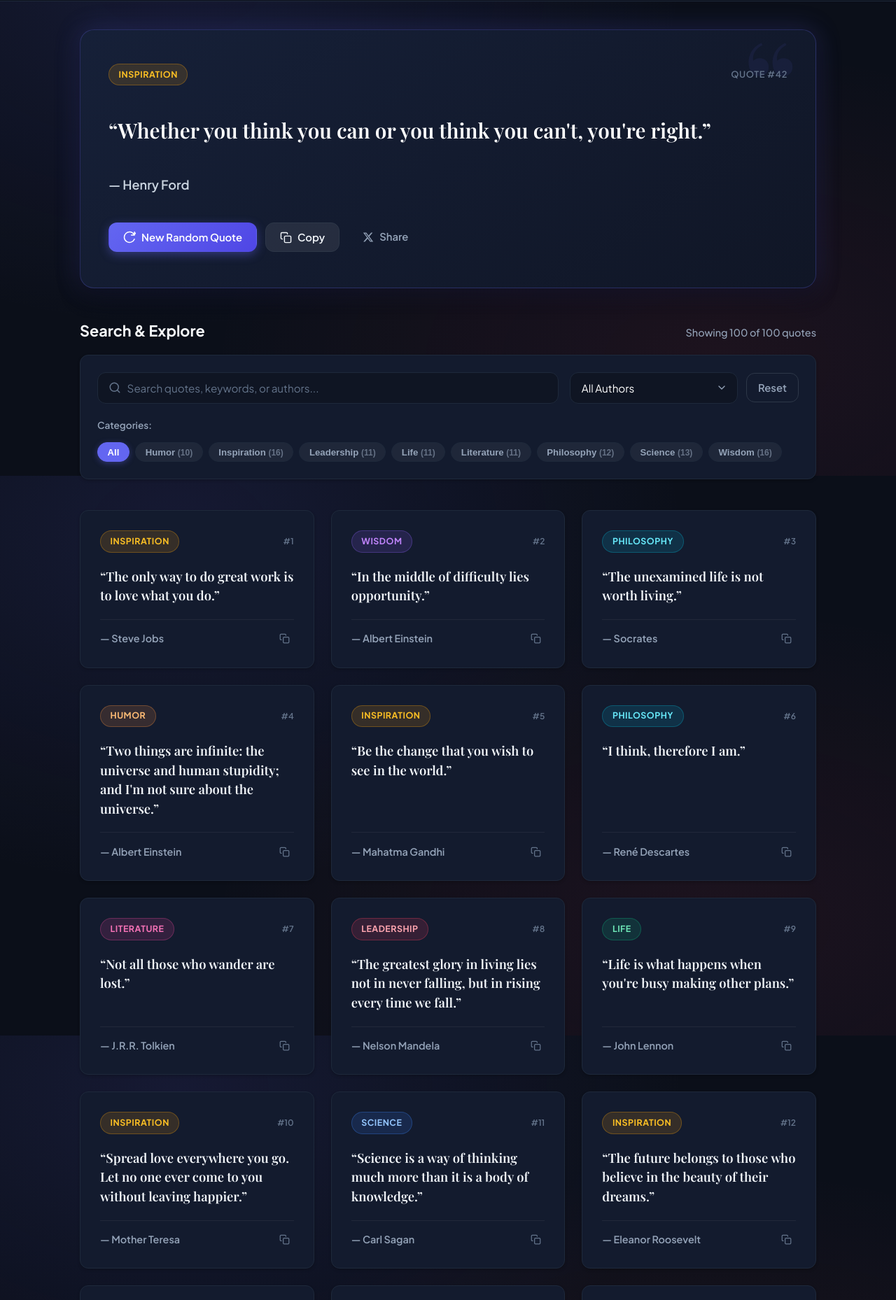
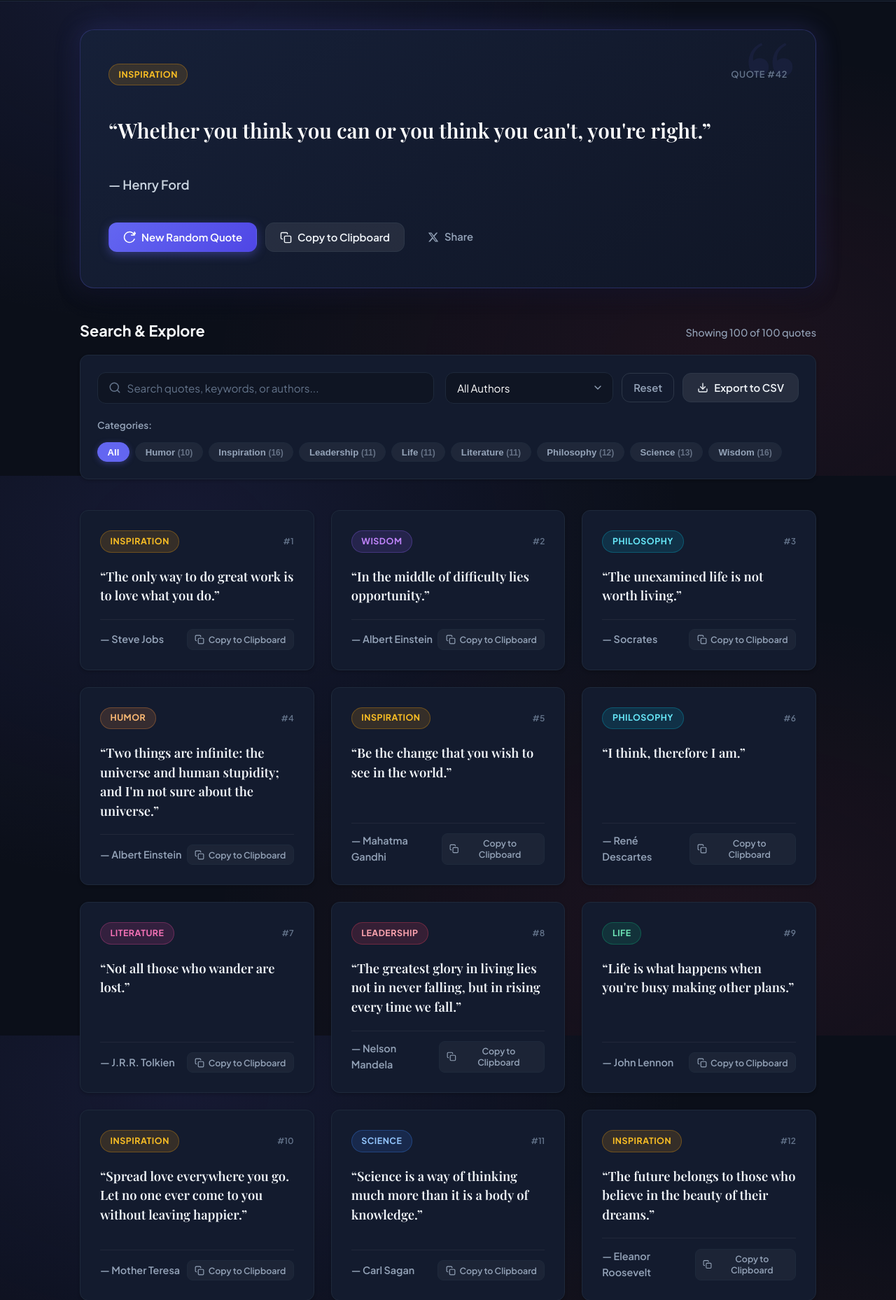
Before and after one commit to sayedahmadnawid/Google-Antigravity-famous-quotes, a Flask app: page / in a window 1280 px wide. Shown: the part 120-1978 px from the top of the page at 70% size. Run offline with Flask 3, Linux system fonts and the light colour scheme; some web fonts are replaced.

Commit message:
Add Copy to Clipboard and Export to CSV features

```diff
--- a/app.py
+++ b/app.py
@@ -1,7 +1,9 @@
+import csv
+import io
 import json
 import os
 import random
-from flask import Flask, jsonify, render_template, request
+from flask import Flask, Response, jsonify, render_template, request
 
 app = Flask(__name__)
 
@@ -82,6 +84,34 @@ def get_random_quote():
     return jsonify(random.choice(pool))
 
 
+@app.route("/api/quotes/export", methods=["GET"])
+def export_quotes_csv():
+    """Export quotes matching optional query filters as a CSV file."""
+    author = request.args.get("author")
+    category = request.args.get("category")
+    search_term = request.args.get("q")
+
+    matched = filter_quotes(author=author, category=category, search_term=search_term)
+
+    output = io.StringIO()
+    writer = csv.writer(output)
+    writer.writerow(["ID", "Quote", "Author", "Category"])
+    for q in matched:
+        writer.writerow([
+            q.get("id", ""),
+            q.get("quote", ""),
+            q.get("author", ""),
+            q.get("category", ""),
+        ])
+
+    return Response(
+        output.getvalue(),
+        mimetype="text/csv",
+        headers={"Content-Disposition": "attachment; filename=famous_quotes.csv"},
+    )
+
+
+
 @app.route("/api/categories", methods=["GET"])
 def get_categories():
     """Return list of distinct categories and their quote counts."""
--- a/static/css/style.css
+++ b/static/css/style.css
@@ -563,14 +563,18 @@ body {
 }
 
 .btn-card-action {
-  background: transparent;
-  border: none;
-  color: var(--color-text-subtle);
+  background: rgba(255, 255, 255, 0.04);
+  border: 1px solid var(--color-surface-border);
+  color: var(--color-text-muted);
   cursor: pointer;
-  padding: 0.35rem;
+  padding: 0.35rem 0.65rem;
   border-radius: var(--radius-sm);
+  font-family: var(--font-sans);
+  font-size: 0.775rem;
+  font-weight: 600;
+  gap: 0.35rem;
   transition: all var(--transition-fast);
-  display: flex;
+  display: inline-flex;
   align-items: center;
   justify-content: center;
 }
@@ -578,6 +582,14 @@ body {
 .btn-card-action:hover {
   color: #ffffff;
   background: rgba(255, 255, 255, 0.1);
+  border-color: var(--color-surface-border-subtle);
+}
+
+.btn-card-action.copied,
+.btn.copied {
+  color: #6ee7b7;
+  border-color: rgba(16, 185, 129, 0.45);
+  background: rgba(16, 185, 129, 0.15);
 }
 
 /* Empty State */
--- a/static/js/app.js
+++ b/static/js/app.js
@@ -9,6 +9,7 @@
   // Application State
   const state = {
     currentFeaturedQuote: null,
+    displayedQuotes: [],
     activeCategory: '',
     activeAuthor: '',
     searchQuery: '',
@@ -33,6 +34,7 @@
     btnClearSearch: document.getElementById('btnClearSearch'),
     authorSelect: document.getElementById('authorSelect'),
     btnResetFilters: document.getElementById('btnResetFilters'),
+    btnExportCsv: document.getElementById('btnExportCsv'),
     categoryPills: document.getElementById('categoryPills'),
     resultsCount: document.getElementById('resultsCount'),
 
@@ -109,7 +111,7 @@
   /**
    * Copy Text to Clipboard
    */
-  async function copyText(text) {
+  async function copyText(text, triggerBtn = null) {
     try {
       if (navigator.clipboard && navigator.clipboard.writeText) {
         await navigator.clipboard.writeText(text);
@@ -125,10 +127,59 @@
         document.body.removeChild(textarea);
       }
       showToast('Copied to clipboard!');
+
+      if (triggerBtn) {
+        const labelEl = triggerBtn.querySelector('span');
+        const originalText = labelEl ? labelEl.textContent : '';
+        triggerBtn.classList.add('copied');
+        if (labelEl) labelEl.textContent = 'Copied!';
+        setTimeout(() => {
+          triggerBtn.classList.remove('copied');
+          if (labelEl) labelEl.textContent = originalText;
+        }, 1500);
+      }
     } catch (err) {
       console.error('Clipboard copy failed:', err);
       showToast('Could not copy to clipboard');
     }
+  }
+
+  /**
+   * Export Displayed Quotes to CSV
+   */
+  function exportQuotesToCSV() {
+    const quotes = state.displayedQuotes || [];
+    if (quotes.length === 0) {
+      showToast('No quotes available to export');
+      return;
+    }
+
+    const escapeCsvField = (value) => {
+      const str = value == null ? '' : String(value);
+      return `"${str.replace(/"/g, '""')}"`;
+    };
+
+    const headers = ['ID', 'Quote', 'Author', 'Category'];
+    const rows = quotes.map(q => [
+      escapeCsvField(q.id),
+      escapeCsvField(q.quote),
+      escapeCsvField(q.author),
+      escapeCsvField(q.category)
+    ].join(','));
+
+    const csvContent = [headers.join(','), ...rows].join('\r\n');
+    const blob = new Blob([csvContent], { type: 'text/csv;charset=utf-8;' });
+    const url = URL.createObjectURL(blob);
+
+    const link = document.createElement('a');
+    link.href = url;
+    link.setAttribute('download', 'famous_quotes.csv');
+    document.body.appendChild(link);
+    link.click();
+    document.body.removeChild(link);
+    URL.revokeObjectURL(url);
+
+    showToast(`Exported ${quotes.length} quote${quotes.length === 1 ? '' : 's'} to CSV!`);
   }
 
   /**
@@ -211,6 +262,7 @@
    */
   function renderQuotesGrid(quotes) {
     DOM.quotesGrid.innerHTML = '';
+    state.displayedQuotes = quotes || [];
 
     if (!quotes || quotes.length === 0) {
       DOM.emptyState.hidden = false;
@@ -240,8 +292,9 @@
         <div class="quote-card-footer">
           <cite class="quote-card-author">— ${escapeHTML(q.author)}</cite>
           <div class="quote-card-actions">
-            <button type="button" class="btn-card-action btn-copy-card" title="Copy quote" aria-label="Copy quote">
-              <svg width="15" height="15" viewBox="0 0 24 24" fill="none" stroke="currentColor" stroke-width="2" stroke-linecap="round" stroke-linejoin="round" aria-hidden="true"><rect x="9" y="9" width="13" height="13" rx="2" ry="2"/><path d="M5 15H4a2 2 0 0 1-2-2V4a2 2 0 0 1 2-2h9a2 2 0 0 1 2 2v1"/></svg>
+            <button type="button" class="btn-card-action btn-copy-card" title="Copy to Clipboard" aria-label="Copy quote to clipboard">
+              <svg width="14" height="14" viewBox="0 0 24 24" fill="none" stroke="currentColor" stroke-width="2" stroke-linecap="round" stroke-linejoin="round" aria-hidden="true"><rect x="9" y="9" width="13" height="13" rx="2" ry="2"/><path d="M5 15H4a2 2 0 0 1-2-2V4a2 2 0 0 1 2-2h9a2 2 0 0 1 2 2v1"/></svg>
+              <span>Copy to Clipboard</span>
             </button>
           </div>
         </div>
@@ -250,7 +303,7 @@
       // Copy handler for card
       const btnCopy = card.querySelector('.btn-copy-card');
       btnCopy.addEventListener('click', () => {
-        copyText(`"${q.quote}" — ${q.author}`);
+        copyText(`"${q.quote}" — ${q.author}`, btnCopy);
       });
 
       fragment.appendChild(card);
@@ -331,9 +384,14 @@
     // Copy Featured Quote
     DOM.btnCopyQuote.addEventListener('click', () => {
       if (state.currentFeaturedQuote) {
-        copyText(`"${state.currentFeaturedQuote.quote}" — ${state.currentFeaturedQuote.author}`);
+        copyText(`"${state.currentFeaturedQuote.quote}" — ${state.currentFeaturedQuote.author}`, DOM.btnCopyQuote);
       }
     });
+
+    // Export to CSV Button
+    if (DOM.btnExportCsv) {
+      DOM.btnExportCsv.addEventListener('click', exportQuotesToCSV);
+    }
 
     // Search Input with Debounce
     DOM.searchInput.addEventListener('input', (e) => {
--- a/templates/index.html
+++ b/templates/index.html
@@ -54,7 +54,7 @@
 
               <button type="button" class="btn btn-secondary" id="btnCopyQuote" title="Copy quote to clipboard">
                 <svg width="17" height="17" viewBox="0 0 24 24" fill="none" stroke="currentColor" stroke-width="2" stroke-linecap="round" stroke-linejoin="round" aria-hidden="true"><rect x="9" y="9" width="13" height="13" rx="2" ry="2"/><path d="M5 15H4a2 2 0 0 1-2-2V4a2 2 0 0 1 2-2h9a2 2 0 0 1 2 2v1"/></svg>
-                <span>Copy</span>
+                <span>Copy to Clipboard</span>
               </button>
 
               <a href="#" target="_blank" rel="noopener noreferrer" class="btn btn-ghost" id="btnTweetQuote" title="Share quote on X">
@@ -102,6 +102,11 @@
               <button type="button" class="btn btn-outline" id="btnResetFilters" title="Reset all filters">
                 Reset
               </button>
+
+              <button type="button" class="btn btn-secondary" id="btnExportCsv" title="Export displayed quotes to CSV">
+                <svg width="16" height="16" viewBox="0 0 24 24" fill="none" stroke="currentColor" stroke-width="2" stroke-linecap="round" stroke-linejoin="round" aria-hidden="true"><path d="M21 15v4a2 2 0 0 1-2 2H5a2 2 0 0 1-2-2v-4"/><polyline points="7 10 12 15 17 10"/><line x1="12" y1="15" x2="12" y2="3"/></svg>
+                <span>Export to CSV</span>
+              </button>
             </div>
           </div>
 
```
Also changed, not shown: test_app.py (+23 -0 lines).
